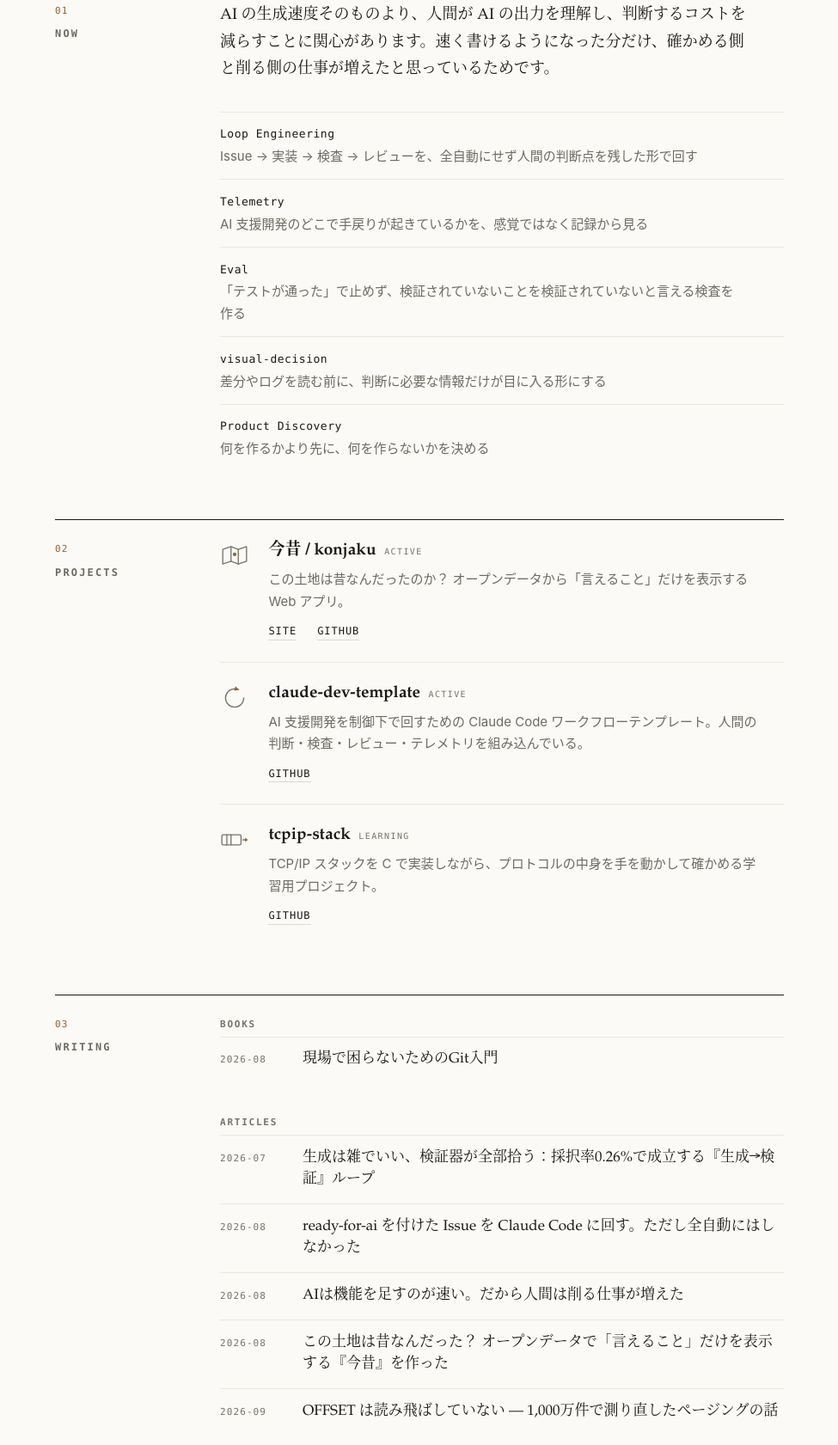
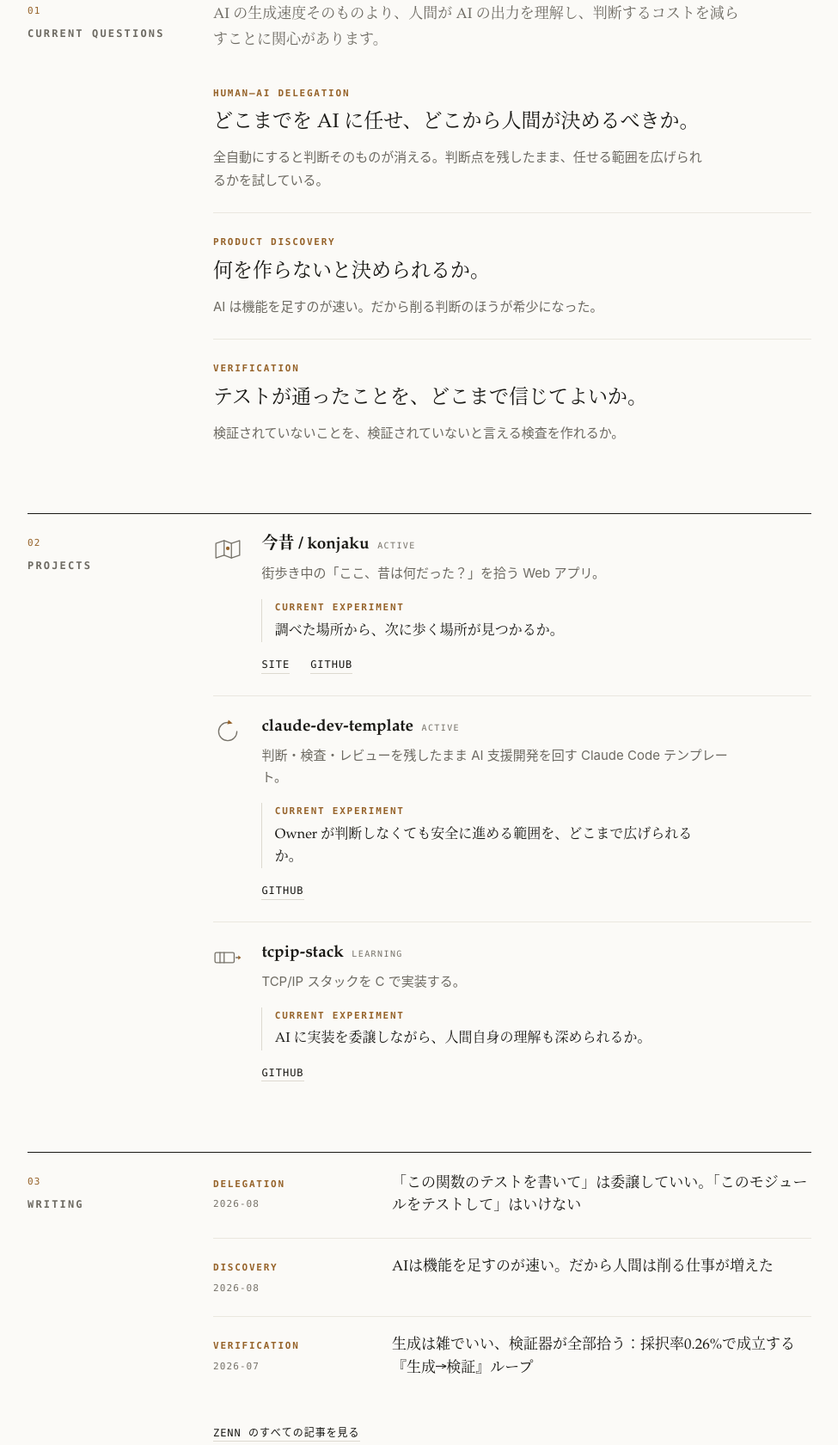
Before and after one commit to hidetzu/hidetzu.work, an Astro site: page / in a window 1280 px wide. Shown: the part 483-2164 px from the top of the page at 86% size, without its empty margins (152-1127 px from the left). Built offline with nearby package versions, Linux system fonts and the light colour scheme; Astro itself is replaced by a stand-in of ours.

Commit message:
refactor(site): ポートフォリオから現在進行形の研究ノートへ再構成
Now を用語集から 3 つの Current Question に。Projects は成果物ではなく
CURRENT EXPERIMENT として何を試しているかを見せる。Writing は今のテーマを
代表する 3 本に絞り、対応する問いを topic として添える。About は短縮。
Hero / Question / Detail の 3 段階で文字の強弱を付け、PC の本文幅を広げた。

```diff
--- a/src/data/about.json
+++ b/src/data/about.json
@@ -1,7 +1,7 @@
 {
   "body": [
-    "ソフトウェアエンジニア。今は「AI にどう速く書かせるか」より、「人間が AI の出した結果をどう短時間で判断できるようにするか」を作っています。",
-    "作るものは、地図やオープンデータのような手触りのあるプロダクトと、開発ループそのものを扱うツールの両方です。書いているものも、だいたいその過程で詰まったことの記録です。"
+    "ソフトウェアエンジニア。人間と AI のあいだにある判断のコストを減らすことに関心があります。",
+    "作っているものも書いているものも、だいたいその過程で詰まったことの記録です。"
   ],
   "links": [
     { "label": "GitHub", "url": "https://github.com/hidetzu" },
--- a/src/data/now.json
+++ b/src/data/now.json
@@ -1,26 +1,21 @@
 {
   "updated": "2026-09",
-  "lead": "AI の生成速度そのものより、人間が AI の出力を理解し、判断するコストを減らすことに関心があります。速く書けるようになった分だけ、確かめる側と削る側の仕事が増えたと思っているためです。",
-  "themes": [
+  "lead": "AI の生成速度そのものより、人間が AI の出力を理解し、判断するコストを減らすことに関心があります。",
+  "questions": [
     {
-      "name": "Loop Engineering",
-      "note": "Issue → 実装 → 検査 → レビューを、全自動にせず人間の判断点を残した形で回す"
-    },
-    {
-      "name": "Telemetry",
-      "note": "AI 支援開発のどこで手戻りが起きているかを、感覚ではなく記録から見る"
-    },
-    {
-      "name": "Eval",
-      "note": "「テストが通った」で止めず、検証されていないことを検証されていないと言える検査を作る"
-    },
-    {
-      "name": "visual-decision",
-      "note": "差分やログを読む前に、判断に必要な情報だけが目に入る形にする"
+      "name": "Human–AI Delegation",
+      "question": "どこまでを AI に任せ、どこから人間が決めるべきか。",
+      "note": "全自動にすると判断そのものが消える。判断点を残したまま、任せる範囲を広げられるかを試している。"
     },
     {
       "name": "Product Discovery",
-      "note": "何を作るかより先に、何を作らないかを決める"
+      "question": "何を作らないと決められるか。",
+      "note": "AI は機能を足すのが速い。だから削る判断のほうが希少になった。"
+    },
+    {
+      "name": "Verification",
+      "question": "テストが通ったことを、どこまで信じてよいか。",
+      "note": "検証されていないことを、検証されていないと言える検査を作れるか。"
     }
   ]
 }
--- a/src/data/projects.json
+++ b/src/data/projects.json
@@ -2,41 +2,32 @@
   {
     "name": "今昔 / konjaku",
     "status": "active",
-    "summary": "この土地は昔なんだったのか？ オープンデータから「言えること」だけを表示する Web アプリ。",
+    "motif": "map",
+    "summary": "街歩き中の「ここ、昔は何だった？」を拾う Web アプリ。",
+    "experiment": "調べた場所から、次に歩く場所が見つかるか。",
     "links": [
-      {
-        "label": "Site",
-        "url": "https://konjaku.hidetzu.work"
-      },
-      {
-        "label": "GitHub",
-        "url": "https://github.com/hidetzu/konjaku"
-      }
-    ],
-    "motif": "map"
+      { "label": "Site", "url": "https://konjaku.hidetzu.work" },
+      { "label": "GitHub", "url": "https://github.com/hidetzu/konjaku" }
+    ]
   },
   {
     "name": "claude-dev-template",
     "status": "active",
-    "summary": "AI 支援開発を制御下で回すための Claude Code ワークフローテンプレート。人間の判断・検査・レビュー・テレメトリを組み込んでいる。",
+    "motif": "loop",
+    "summary": "判断・検査・レビューを残したまま AI 支援開発を回す Claude Code テンプレート。",
+    "experiment": "Owner が判断しなくても安全に進める範囲を、どこまで広げられるか。",
     "links": [
-      {
-        "label": "GitHub",
-        "url": "https://github.com/hidetzu/claude-dev-template"
-      }
-    ],
-    "motif": "loop"
+      { "label": "GitHub", "url": "https://github.com/hidetzu/claude-dev-template" }
+    ]
   },
   {
     "name": "tcpip-stack",
     "status": "learning",
-    "summary": "TCP/IP スタックを C で実装しながら、プロトコルの中身を手を動かして確かめる学習用プロジェクト。",
+    "motif": "packet",
+    "summary": "TCP/IP スタックを C で実装する。",
+    "experiment": "AI に実装を委譲しながら、人間自身の理解も深められるか。",
     "links": [
-      {
-        "label": "GitHub",
-        "url": "https://github.com/hidetzu/tcpip-stack"
-      }
-    ],
-    "motif": "packet"
+      { "label": "GitHub", "url": "https://github.com/hidetzu/tcpip-stack" }
+    ]
   }
 ]
--- a/src/data/types.ts
+++ b/src/data/types.ts
@@ -12,7 +12,7 @@ export type Site = {
 export type Now = {
   updated: string;
   lead: string;
-  themes: { name: string; note: string }[];
+  questions: { name: string; question: string; note: string }[];
 };
 
 export type Project = {
@@ -20,13 +20,13 @@ export type Project = {
   status: string;
   motif: 'map' | 'loop' | 'packet';
   summary: string;
+  experiment: string;
   links: Link[];
 };
 
 export type Writing = {
   profileUrl: string;
-  books: { title: string; date: string; url: string }[];
-  articles: { title: string; date: string; url: string }[];
+  articles: { topic: string; title: string; date: string; url: string }[];
 };
 
 export type About = {
--- a/src/data/writing.json
+++ b/src/data/writing.json
@@ -1,37 +1,23 @@
 {
   "profileUrl": "https://zenn.dev/hidetzu",
-  "books": [
-    {
-      "title": "現場で困らないためのGit入門",
-      "date": "2026-08",
-      "url": "https://zenn.dev/hidetzu/books/git-practical-guide"
-    }
-  ],
   "articles": [
     {
-      "title": "生成は雑でいい、検証器が全部拾う：採択率0.26%で成立する『生成→検証』ループ",
-      "date": "2026-07",
-      "url": "https://zenn.dev/hidetzu/articles/verigen-generate-verify-loop"
+      "topic": "Delegation",
+      "title": "「この関数のテストを書いて」は委譲していい。「このモジュールをテストして」はいけない",
+      "date": "2026-08",
+      "url": "https://zenn.dev/hidetzu/articles/ai-test-delegation-boundary"
     },
     {
-      "title": "ready-for-ai を付けた Issue を Claude Code に回す。ただし全自動にはしなかった",
-      "date": "2026-08",
-      "url": "https://zenn.dev/hidetzu/articles/konjaku-loop-engineering"
-    },
-    {
+      "topic": "Discovery",
       "title": "AIは機能を足すのが速い。だから人間は削る仕事が増えた",
       "date": "2026-08",
       "url": "https://zenn.dev/hidetzu/articles/konjaku-what-not-to-build"
     },
     {
-      "title": "この土地は昔なんだった？ オープンデータで「言えること」だけを表示する『今昔』を作った",
-      "date": "2026-08",
-      "url": "https://zenn.dev/hidetzu/articles/konjaku-open-data-service"
-    },
-    {
-      "title": "OFFSET は読み飛ばしていない — 1,000万件で測り直したページングの話",
-      "date": "2026-09",
-      "url": "https://zenn.dev/hidetzu/articles/offset-vs-cursor-pagination"
+      "topic": "Verification",
+      "title": "生成は雑でいい、検証器が全部拾う：採択率0.26%で成立する『生成→検証』ループ",
+      "date": "2026-07",
+      "url": "https://zenn.dev/hidetzu/articles/verigen-generate-verify-loop"
     }
   ]
 }
--- a/src/pages/index.astro
+++ b/src/pages/index.astro
@@ -39,23 +39,24 @@ const about = aboutData as About;
   </header>
 
   <main id="main">
-    <section class="section" aria-labelledby="now">
+    <section class="section" aria-labelledby="questions">
       <div class="section-label">
         <span class="num">01</span>
-        <h2 id="now">Now</h2>
+        <h2 id="questions">Current Questions</h2>
       </div>
       <div class="section-body">
         <p class="lede">{now.lead}</p>
-        <dl class="themes">
+        <ol class="questions">
           {
-            now.themes.map((theme) => (
-              <div class="theme">
-                <dt>{theme.name}</dt>
-                <dd>{theme.note}</dd>
-              </div>
+            now.questions.map((q) => (
+              <li class="question">
+                <span class="topic">{q.name}</span>
+                <p class="question-text">{q.question}</p>
+                <p class="question-note">{q.note}</p>
+              </li>
             ))
           }
-        </dl>
+        </ol>
       </div>
     </section>
 
@@ -78,6 +79,10 @@ const about = aboutData as About;
                     <span class="status">{project.status}</span>
                   </h3>
                   <p>{project.summary}</p>
+                  <div class="experiment">
+                    <span class="topic">Current experiment</span>
+                    <p>{project.experiment}</p>
+                  </div>
                   <ul class="inline-links">
                     {project.links.map((link) => (
                       <li>
@@ -99,24 +104,14 @@ const about = aboutData as About;
         <h2 id="writing">Writing</h2>
       </div>
       <div class="section-body">
-        <h3 class="subhead">Books</h3>
-        <ul class="entries">
-          {
-            writing.books.map((book) => (
-              <li>
-                <time datetime={book.date}>{book.date}</time>
-                <a href={book.url}>{book.title}</a>
-              </li>
-            ))
-          }
-        </ul>
-
-        <h3 class="subhead">Articles</h3>
         <ul class="entries">
           {
             writing.articles.map((article) => (
               <li>
-                <time datetime={article.date}>{article.date}</time>
+                <div class="entry-meta">
+                  <span class="topic">{article.topic}</span>
+                  <time datetime={article.date}>{article.date}</time>
+                </div>
                 <a href={article.url}>{article.title}</a>
               </li>
             ))
--- a/src/styles/global.css
+++ b/src/styles/global.css
@@ -92,7 +92,7 @@ a:hover {
 }
 
 .wrap {
-  max-width: 58rem;
+  max-width: 62rem;
   margin: 0 auto;
   padding: 1.5rem 1.25rem 4rem;
 }
@@ -234,38 +234,60 @@ footer {
   color: var(--muted);
 }
 
-/* --- now ------------------------------------------------------------------ */
+/* --- current questions --------------------------------------------------- */
 
+/* 強弱は Hero > Question > Detail の 3 段階に揃える。 */
 .lede {
   font-family: var(--font-serif);
-  font-size: 1.125rem;
+  font-size: 1.0625rem;
   line-height: 1.75;
-  margin: 0 0 2rem;
-  max-width: 34em;
+  color: var(--muted);
+  margin: 0 0 2.25rem;
+  max-width: 36em;
 }
 
-.themes {
-  margin: 0;
+.topic {
+  display: block;
+  font-family: var(--font-mono);
+  font-size: 0.6875rem;
+  font-weight: 600;
+  letter-spacing: 0.16em;
+  text-transform: uppercase;
+  color: var(--accent);
 }
 
-.theme {
-  padding: 0.85rem 0;
+.questions {
+  list-style: none;
+  margin: 0;
+  padding: 0;
+  counter-reset: q;
+}
+
+.question {
+  padding: 1.5rem 0;
   border-top: 1px solid var(--line-soft);
 }
 
-.theme dt {
-  font-family: var(--font-mono);
-  font-size: 0.8125rem;
-  letter-spacing: 0.04em;
-  color: var(--fg);
+.question:first-child {
+  border-top: 0;
+  padding-top: 0;
 }
 
-.theme dd {
-  margin: 0.1rem 0 0;
+.question-text {
+  font-family: var(--font-serif);
+  font-size: clamp(1.1875rem, 4.4vw, 1.4375rem);
+  line-height: 1.5;
+  margin: 0.5rem 0 0;
+  max-width: 28em;
+  text-wrap: balance;
+}
+
+.question-note {
+  margin: 0.6rem 0 0;
   font-size: 0.9375rem;
-  line-height: 1.7;
+  line-height: 1.75;
   color: var(--muted);
-  max-width: 40em;
+  max-width: 38em;
 }
 
 /* --- projects ------------------------------------------------------------- */
@@ -330,12 +352,27 @@ footer {
   font-weight: 400;
 }
 
-.project p {
-  margin: 0.45rem 0 0.75rem;
+.project > .project-main > p {
+  margin: 0.45rem 0 1.1rem;
   font-size: 0.9375rem;
   line-height: 1.7;
   color: var(--muted);
   max-width: 38em;
+}
+
+.experiment {
+  margin: 0 0 1rem;
+  padding-left: 0.9rem;
+  border-left: 1px solid var(--line);
+}
+
+.experiment p {
+  font-family: var(--font-serif);
+  font-size: 1rem;
+  line-height: 1.6;
+  color: var(--fg);
+  margin: 0.3rem 0 0;
+  max-width: 32em;
 }
 
 .inline-links {
@@ -363,20 +400,6 @@ footer {
 
 /* --- writing -------------------------------------------------------------- */
 
-.subhead {
-  font-family: var(--font-mono);
-  font-size: 0.6875rem;
-  font-weight: 600;
-  letter-spacing: 0.16em;
-  text-transform: uppercase;
-  color: var(--faint);
-  margin: 2.25rem 0 0.25rem;
-}
-
-.subhead:first-child {
-  margin-top: 0;
-}
-
 .entries {
   list-style: none;
   margin: 0;
@@ -385,9 +408,20 @@ footer {
 
 .entries li {
   display: grid;
-  gap: 0.1rem;
-  padding: 0.85rem 0;
+  gap: 0.35rem;
+  padding: 1.35rem 0;
   border-top: 1px solid var(--line-soft);
+}
+
+.entries li:first-child {
+  border-top: 0;
+  padding-top: 0;
+}
+
+.entry-meta {
+  display: flex;
+  align-items: baseline;
+  gap: 0.85rem;
 }
 
 .entries time {
@@ -400,9 +434,10 @@ footer {
 .entries a {
   font-family: var(--font-serif);
   font-size: 1.0625rem;
-  line-height: 1.5;
+  line-height: 1.55;
   text-decoration: none;
   border-bottom: 1px solid transparent;
+  max-width: 36em;
 }
 
 .entries a:hover {
@@ -467,7 +502,7 @@ footer {
 
   .section {
     display: grid;
-    grid-template-columns: 8.5rem 1fr;
+    grid-template-columns: 10rem 1fr;
     gap: 0 3.5rem;
   }
 
@@ -485,8 +520,17 @@ footer {
   }
 
   .entries li {
-    grid-template-columns: 4.5rem 1fr;
-    gap: 0 1.5rem;
+    grid-template-columns: 11rem 1fr;
+    gap: 0 2rem;
     align-items: baseline;
   }
+
+  .entry-meta {
+    display: block;
+  }
+
+  .entry-meta time {
+    display: block;
+    margin-top: 0.25rem;
+  }
 }
```
Also changed, not shown: README.md.
